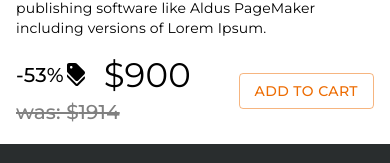
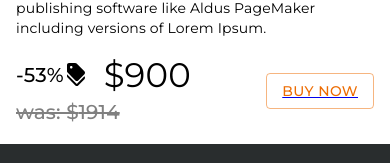
Before and after one commit to Ospann/online_shop, a Next.js app: page /product/1 in a window 390 px wide. Shown: the part 868-1031 px from the top of the page. Built offline with nearby package versions, Linux system fonts and the light colour scheme.

Commit message:
Add files via upload

```diff
--- a/src/app/home.module.css
+++ b/src/app/home.module.css
@@ -28,8 +28,8 @@
     }
 
     .page {
+        justify-content: flex-start;
         padding: 1rem;
         flex-direction: column;
-        justify-content: flex-start;
     }
 }
--- a/src/app/product/[id]/components/ProductDetails.tsx
+++ b/src/app/product/[id]/components/ProductDetails.tsx
@@ -3,21 +3,12 @@ import { Info, Discount } from "@/components/SalesInfo";
 import { IProduct } from '@/store/product.store';
 import classes from '../product.module.css'
 import useUserStore from '@/store/user.store';
-import { useRouter } from 'next/navigation';
+import Link from 'next/link';
 
 const ProductDetails = ({ name, id, rating, sold, oldPrice, description, price }: IProduct) => {
 
     const { cart, setCart } = useUserStore();
     const existInCart = cart.some(p => p.id === id);
-    const router = useRouter();
-
-    const handleAddToCart = () => {
-        if (existInCart) {
-            router.push('/cart');
-        } else {
-            setCart(id, 1);
-        }
-    };
 
     return (
         <Box className={classes.productDetails}>
@@ -29,13 +20,14 @@ const ProductDetails = ({ name, id, rating, sold, oldPrice, description, price }
             <Typography variant="body2">{description}</Typography>
             <Box className={classes.PriceBlock}>
                 <Discount oldPrice={oldPrice} price={price} />
-                <Button
-                    onClick={handleAddToCart}
-                    color='warning'
-                    variant='outlined'
-                >
-                    {existInCart ? `In Cart` : `Add to cart`}
-                </Button>
+                <Link href={'/cart'} onClick={() => { !existInCart && setCart(id, 1) }}>
+                    <Button
+                        color='warning'
+                        variant='outlined'
+                    >
+                        Buy Now
+                    </Button>
+                </Link>
             </Box>
         </Box>
     )
--- a/src/app/product/[id]/components/SalesBlock.tsx
+++ b/src/app/product/[id]/components/SalesBlock.tsx
@@ -48,7 +48,7 @@ const SalesBlock = ({ id, price }: IProduct) => {
                     variant="contained">
                     {existInCart ? "In Cart" : "Add to Cart"}
                 </Button>
-                <Link href={`/cart`} passHref onClick={() => setCart(id, step)}>
+                <Link href={`/cart`} onClick={() => setCart(id, step)}>
                     <Button
                         fullWidth
                         variant="outlined"
```
